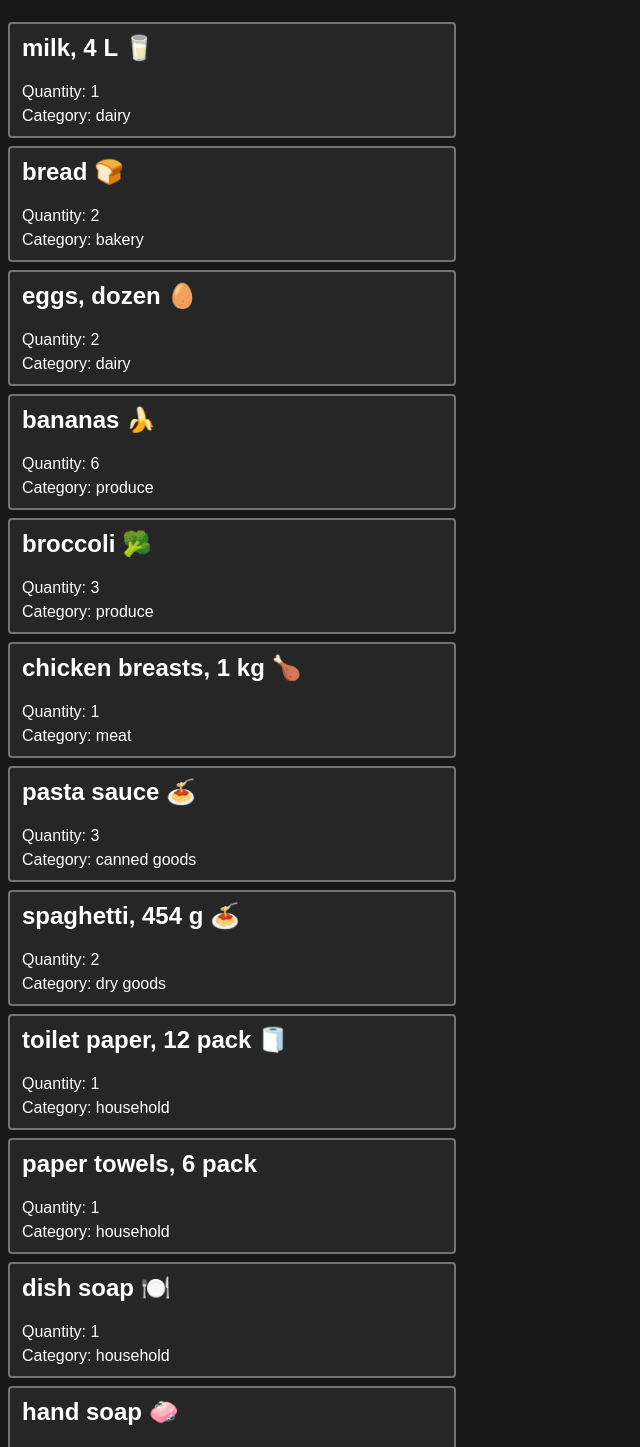
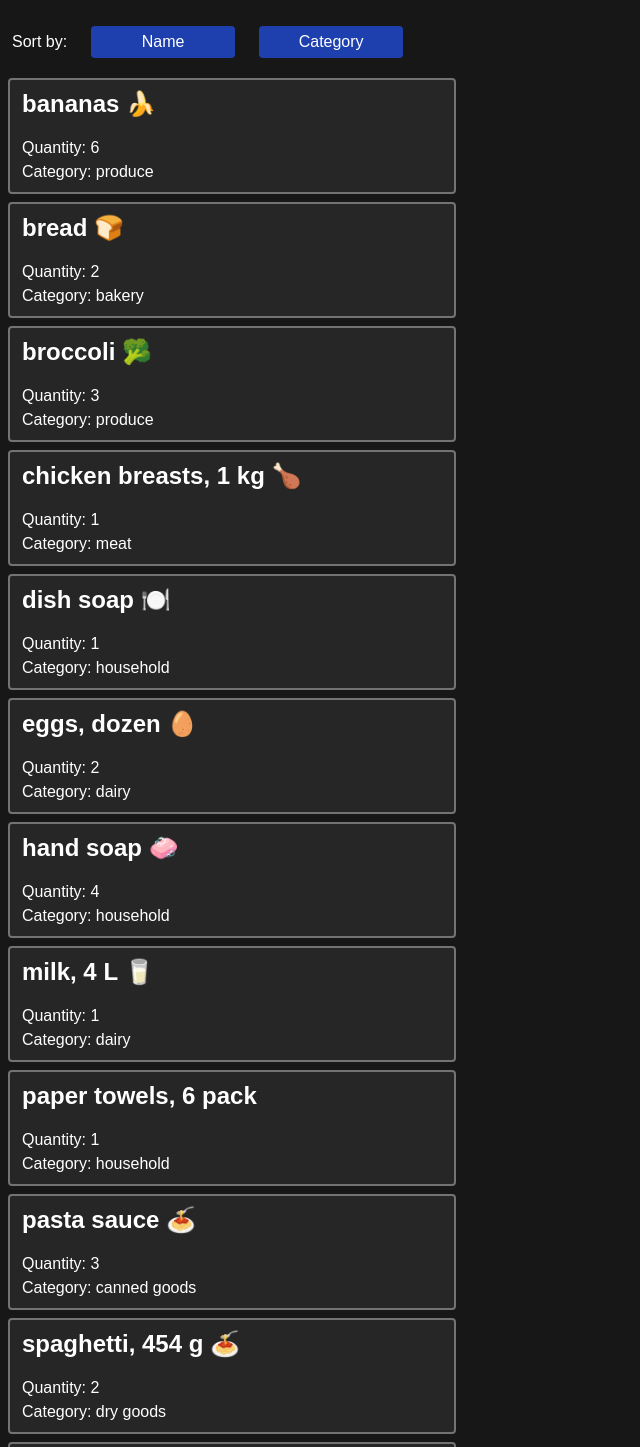
Before and after one commit to its-nic/cprg306-assignments, a Next.js app: page /week-6 in a window 1280 px wide. Shown: the part 58-1505 px from the top of the page, without its empty margins (0-640 px from the left). Built offline with nearby package versions, Linux system fonts and the light colour scheme.

Commit message:
Week 6 - Update item-list component
item-list uses items.json, has sort options with buttons for name and category.

```diff
--- a/app/week-6/item-list.js
+++ b/app/week-6/item-list.js
@@ -1,95 +1,29 @@
+"use client"
+
 import Item from "./item";
+import { useState } from "react";
+import items from "./items.json"
 
 export default function ItemList() {
 
-    const item1 = {
-        name: "milk, 4 L 🥛",
-        quantity: 1,
-        category: "dairy",
-      };
+  const [sortBy, setSortBy] = useState("name");
 
-      const item2 = {
-        name: "bread 🍞",
-        quantity: 2,
-        category: "bakery",
-      };
+  const sortName = () => setSortBy("name");
+  const sortCategory = () => setSortBy("category");
 
-      const item3 = {
-        name: "eggs, dozen 🥚",
-        quantity: 2,
-        category: "dairy",
-      };
+  if (sortBy == "name") items.sort((a, b) => a.name.localeCompare(b.name));
+  if (sortBy == "category") items.sort((a, b) => a.category.localeCompare(b.category));
 
-      const item4 = {
-        name: "bananas 🍌",
-        quantity: 6,
-        category: "produce",
-      };
-
-      const item5 = {
-        name: "broccoli 🥦",
-        quantity: 3,
-        category: "produce",
-      };
-
-      const item6 = {
-        name: "chicken breasts, 1 kg 🍗",
-        quantity: 1,
-        category: "meat",
-      };
-
-      const item7 = {
-        name: "pasta sauce 🍝",
-        quantity: 3,
-        category: "canned goods",
-      };
-
-      const item8 = {
-        name: "spaghetti, 454 g 🍝",
-        quantity: 2,
-        category: "dry goods",
-      };
-
-      const item9 = {
-        name: "toilet paper, 12 pack 🧻",
-        quantity: 1,
-        category: "household",
-      };
-
-      const item10 = {
-        name: "paper towels, 6 pack",
-        quantity: 1,
-        category: "household",
-      };
-
-      const item11 = {
-        name: "dish soap 🍽️",
-        quantity: 1,
-        category: "household",
-      };
-
-      const item12 = {
-        name: "hand soap 🧼",
-        quantity: 4,
-        category: "household",
-      };
+  let buttonStyle = "bg-blue-800 rounded py-1 m-3 hover:bg-blue-500 active:bg-blue-400 disabled:bg-neutral-600 w-36";
 
     return(
-        <main>
+        <div>
+          <label class="m-3">Sort by:</label>
+          <button onClick={sortName} class={buttonStyle}>Name</button>
+          <button onClick={sortCategory} class={buttonStyle}>Category</button>
             <ul>
-                <Item name={item1.name} quantity={item1.quantity} category={item1.category} />
-                <Item name={item2.name} quantity={item2.quantity} category={item2.category} />
-                <Item name={item3.name} quantity={item3.quantity} category={item3.category} />
-                <Item name={item4.name} quantity={item4.quantity} category={item4.category} />
-                <Item name={item5.name} quantity={item5.quantity} category={item5.category} />
-                <Item name={item6.name} quantity={item6.quantity} category={item6.category} />
-                <Item name={item7.name} quantity={item7.quantity} category={item7.category} />
-                <Item name={item8.name} quantity={item8.quantity} category={item8.category} />
-                <Item name={item9.name} quantity={item9.quantity} category={item9.category} />
-                <Item name={item10.name} quantity={item10.quantity} category={item10.category} />
-                <Item name={item11.name} quantity={item11.quantity} category={item11.category} />
-                <Item name={item12.name} quantity={item12.quantity} category={item12.category} />
+              {items.map((item) => (<Item name={item.name} quantity={item.quantity} category={item.category} />))}
             </ul>
-        </main>
+        </div>
     );
 }
```
